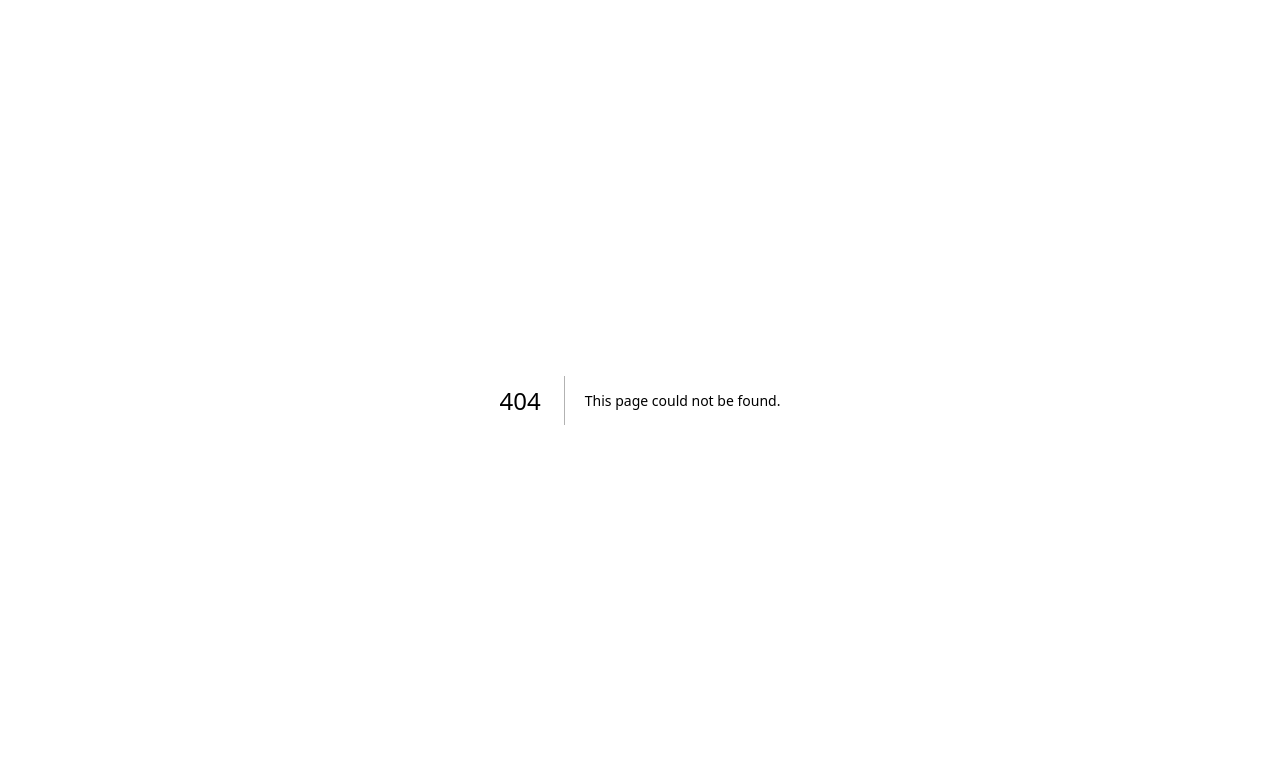
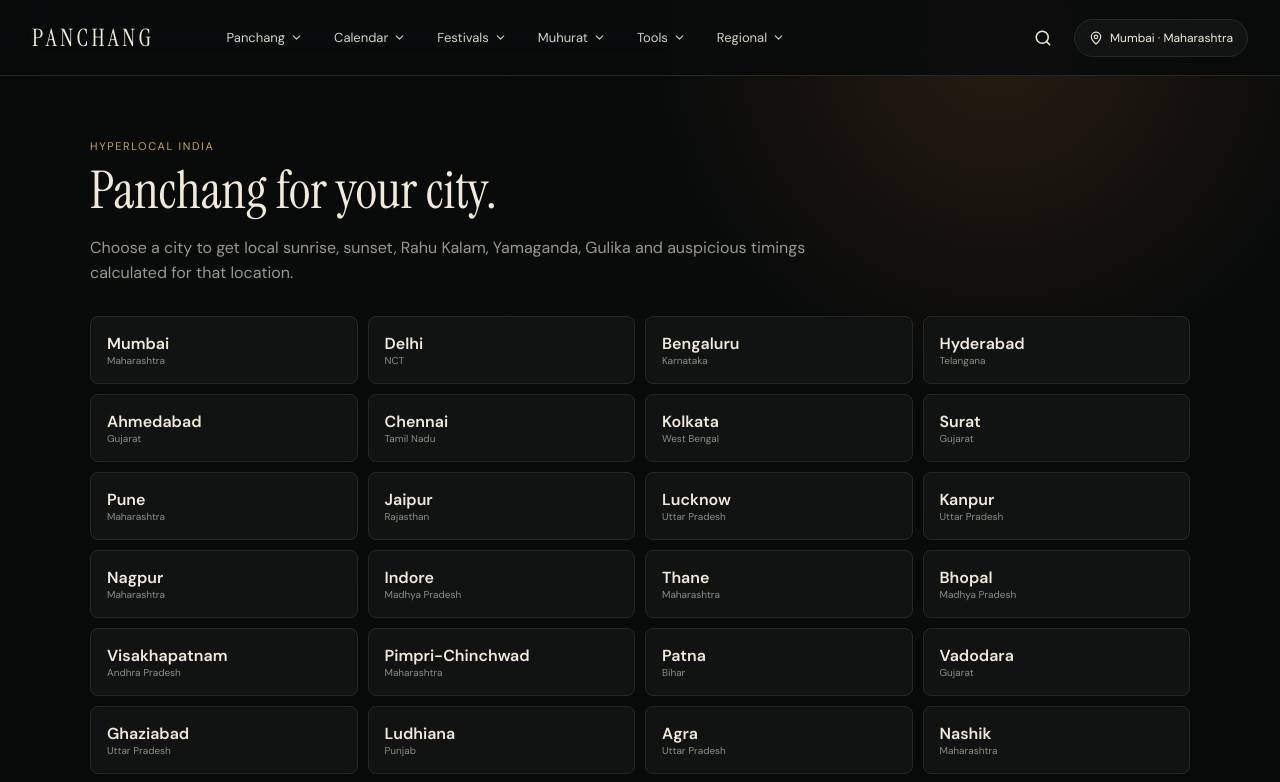
Before and after one commit to SviatF/chanag.xx, a Next.js app: page /cities in a window 1280 px wide. Before the commit this address had no page. Shown: the top 782 px of the page. Built offline with nearby package versions, Linux system fonts and the light colour scheme.

Commit message:
Build app/cities/page.tsx

```diff
--- /dev/null
+++ b/app/cities/page.tsx
@@ -0,0 +1,12 @@
+import Header from "@/components/Header";
+import { cities } from "@/lib/cities";
+import Link from "next/link";
+
+export const metadata={title:"Panchang by City"};
+export default function Cities(){
+  return <main><Header city={cities[0]}/><div className="page-shell">
+    <p className="page-kicker">Hyperlocal India</p><h1 className="page-title">Panchang for your city.</h1>
+    <p className="page-subtitle">Choose a city to get local sunrise, sunset, Rahu Kalam, Yamaganda, Gulika and auspicious timings calculated for that location.</p>
+    <div className="city-directory">{cities.map(c=><Link href={`/panchang/${c.slug}`} key={c.slug}><strong>{c.name}</strong><small>{c.state}</small></Link>)}</div>
+  </div></main>
+}
```
